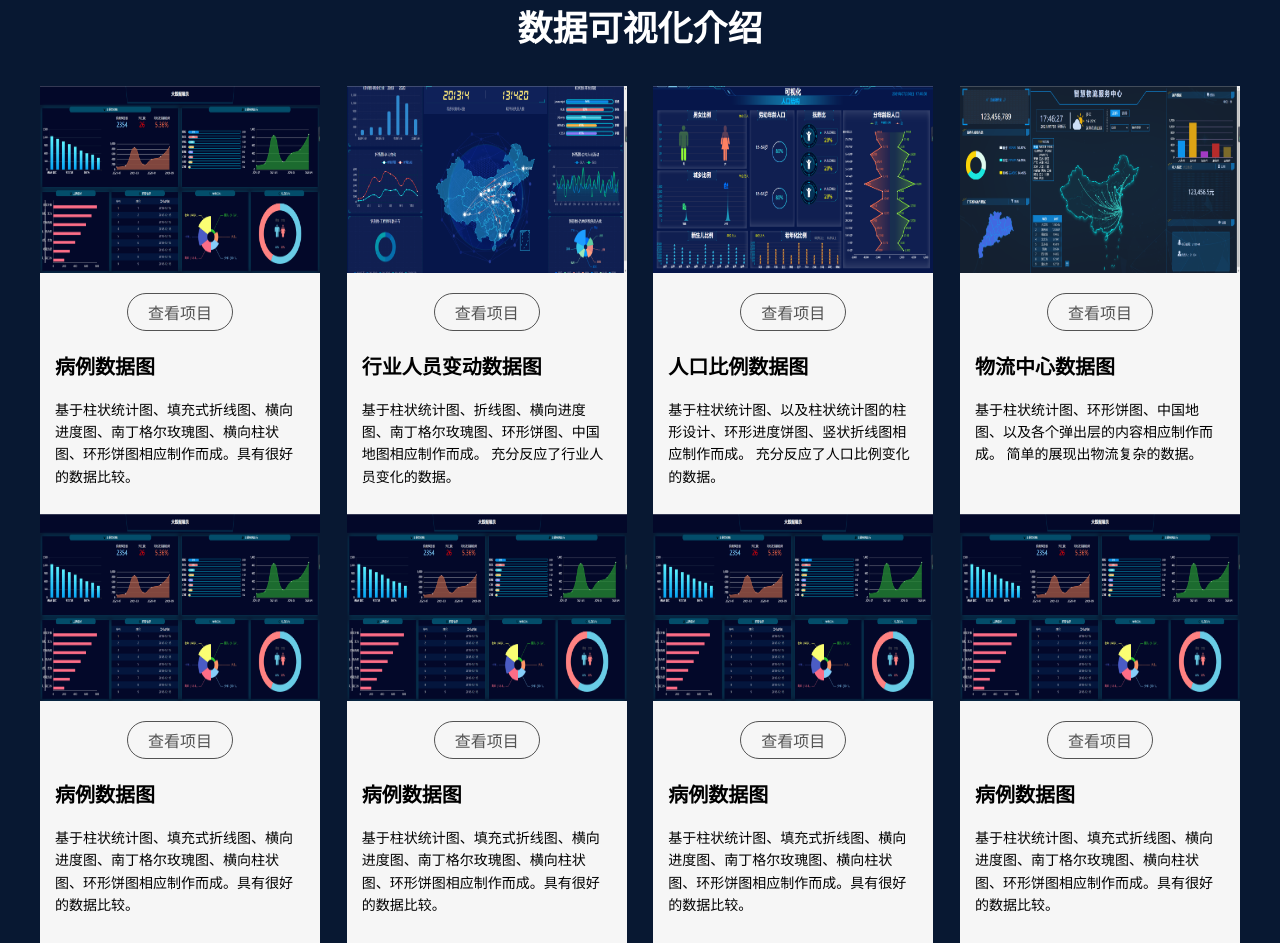
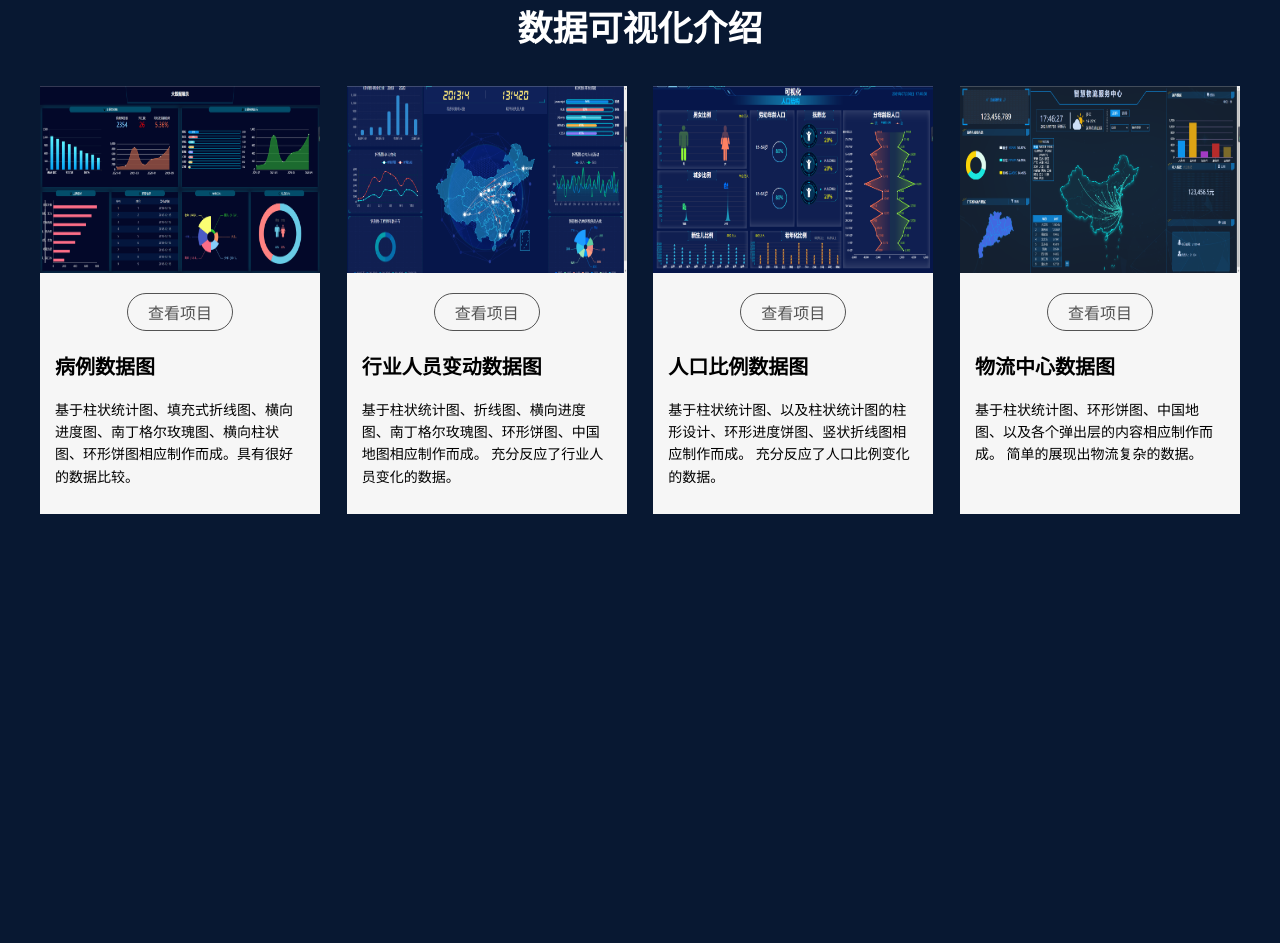
Before and after one commit to Wang-y-y/echatrs, a plain HTML site: page index.html in a window 1280 px wide. After the commit the page ends 800 px from the top, so only its background shows below. Drawn offline with Linux system fonts and the light colour scheme.

Commit message:
Update index.html

```diff
--- a/index.html
+++ b/index.html
@@ -17,7 +17,7 @@
             <div class="imgBox">
                 <img src="img/7da99a5cd81ebb8b312fe3c489ac0c8.png" alt="">
             </div>
-            <a href="view/大屏数据/index.html" target="_blank"> <span class="source">查看项目</span></a>
+            <a href="大屏数据/index.html" target="_blank"> <span class="source">查看项目</span></a>
             <h2 class="title">病例数据图</h2>
             <span class="detail">基于柱状统计图、填充式折线图、横向进度图、南丁格尔玫瑰图、横向柱状图、环形饼图相应制作而成。具有很好的数据比较。</span>
         </a>
@@ -27,7 +27,7 @@
             <div class="imgBox">
                 <img src="img/8dae26fd2f65e5efaf91898c89777de.png" alt="">
             </div>
-            <a href="view/可视化/index.html" target="_blank"> <span class="source">查看项目</span></a>
+            <a href="可视化/index.html" target="_blank"> <span class="source">查看项目</span></a>
             <h2 class="title">行业人员变动数据图</h2>
             <span class="detail">基于柱状统计图、折线图、横向进度图、南丁格尔玫瑰图、环形饼图、中国地图相应制作而成。
             充分反应了行业人员变化的数据。</span>
@@ -38,7 +38,7 @@
             <div class="imgBox">
                 <img src="img/63fe4b8f05cf17a994966e1ddfd2b8c.png" alt="">
             </div>
-            <a href="view/人口可视化/index.html" target="_blank"> <span class="source">查看项目</span></a>
+            <a href="人口可视化/index.html" target="_blank"> <span class="source">查看项目</span></a>
             <h2 class="title">人口比例数据图</h2>
             <span class="detail">基于柱状统计图、以及柱状统计图的柱形设计、环形进度饼图、竖状折线图相应制作而成。
             充分反应了人口比例变化的数据。</span>
@@ -49,54 +49,13 @@
             <div class="imgBox">
                 <img src="img/c2fe005488ccae7f1f402e99fa41c3f.png" alt="">
             </div>
-            <a href="view/物流中心/index.html" target="_blank"> <span class="source">查看项目</span></a>
+            <a href="物流中心/index.html" target="_blank"> <span class="source">查看项目</span></a>
             <h2 class="title">物流中心数据图</h2>
             <span class="detail">基于柱状统计图、环形饼图、中国地图、以及各个弹出层的内容相应制作而成。
                 简单的展现出物流复杂的数据。
             </span>
         </a>
     </div>
-    <div class="box">
-        <a href="#">
-            <div class="imgBox">
-                <img src="img/7da99a5cd81ebb8b312fe3c489ac0c8.png" alt="">
-            </div>
-            <a href="view/大屏数据/index.html" target="_blank"> <span class="source">查看项目</span></a>
-            <h2 class="title">病例数据图</h2>
-            <span class="detail">基于柱状统计图、填充式折线图、横向进度图、南丁格尔玫瑰图、横向柱状图、环形饼图相应制作而成。具有很好的数据比较。</span>
-        </a>
-    </div>
-    <div class="box">
-        <a href="#">
-            <div class="imgBox">
-                <img src="img/7da99a5cd81ebb8b312fe3c489ac0c8.png" alt="">
-            </div>
-            <a href="view/大屏数据/index.html" target="_blank"> <span class="source">查看项目</span></a>
-            <h2 class="title">病例数据图</h2>
-            <span class="detail">基于柱状统计图、填充式折线图、横向进度图、南丁格尔玫瑰图、横向柱状图、环形饼图相应制作而成。具有很好的数据比较。</span>
-        </a>
-    </div>
-    <div class="box">
-        <a href="#">
-            <div class="imgBox">
-                <img src="img/7da99a5cd81ebb8b312fe3c489ac0c8.png" alt="">
-            </div>
-            <a href="view/大屏数据/index.html" target="_blank"> <span class="source">查看项目</span></a>
-            <h2 class="title">病例数据图</h2>
-            <span class="detail">基于柱状统计图、填充式折线图、横向进度图、南丁格尔玫瑰图、横向柱状图、环形饼图相应制作而成。具有很好的数据比较。</span>
-        </a>
-    </div>
-    <div class="box">
-        <a href="#">
-            <div class="imgBox">
-                <img src="img/7da99a5cd81ebb8b312fe3c489ac0c8.png" alt="">
-            </div>
-            <a href="view/大屏数据/index.html" target="_blank"> <span class="source">查看项目</span></a>
-            <h2 class="title">病例数据图</h2>
-            <span class="detail">基于柱状统计图、填充式折线图、横向进度图、南丁格尔玫瑰图、横向柱状图、环形饼图相应制作而成。具有很好的数据比较。</span>
-        </a>
-    </div>
-
 </div>
 </body>
 
```
